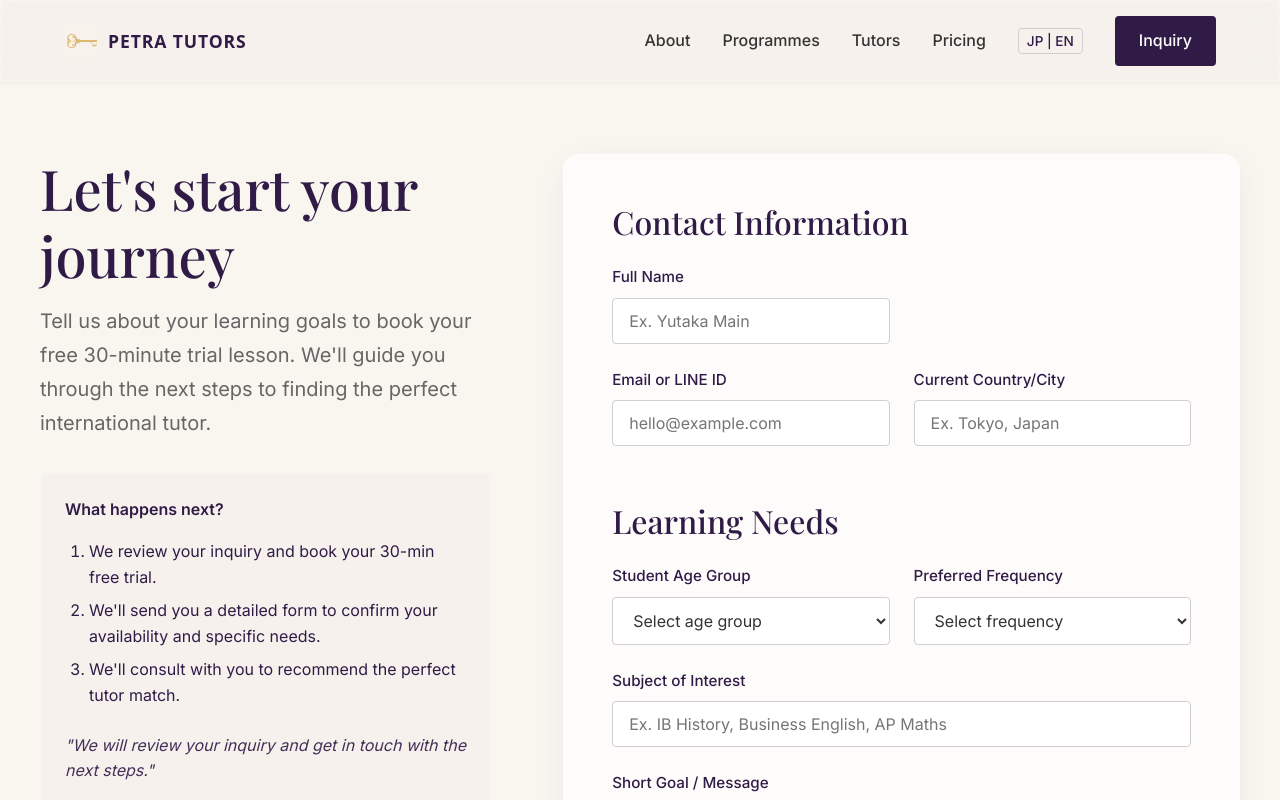
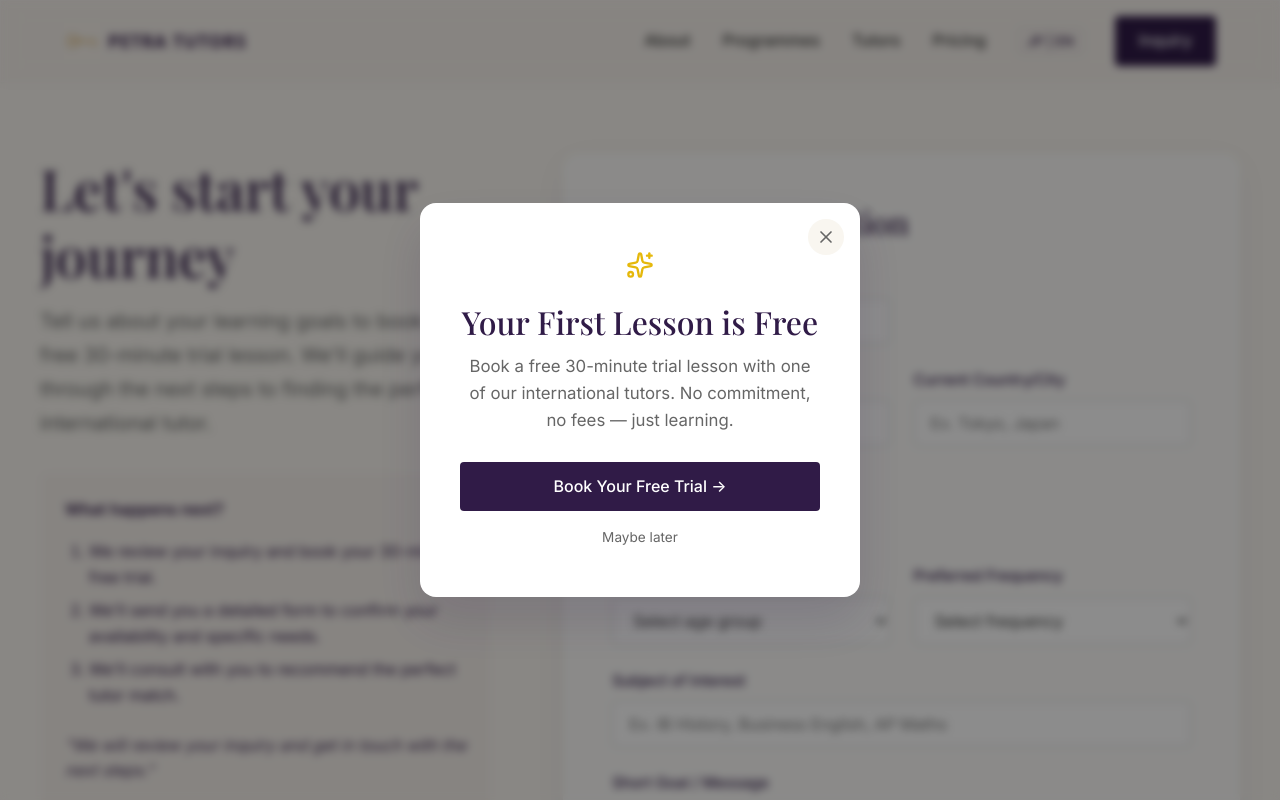
Before and after one commit to petratutorsadmin/petratutors, a React (Vite) app: page /inquiry in a window 1280 px wide. Shown: the top 800 px of the page. Built offline with nearby package versions, Linux system fonts and the light colour scheme; a web font is replaced by a local one.

Commit message:
feat: add welcome popup with free trial CTA, shows once per session

```diff
--- a/src/components/Layout.jsx
+++ b/src/components/Layout.jsx
@@ -1,10 +1,12 @@
 import { Outlet } from 'react-router-dom';
 import Navbar from './Navbar';
 import Footer from './Footer';
+import WelcomePopup from './WelcomePopup';
 
 export default function Layout() {
     return (
         <>
+            <WelcomePopup />
             <Navbar />
             <main>
                 <Outlet />
--- /dev/null
+++ b/src/components/WelcomePopup.jsx
@@ -0,0 +1,44 @@
+import { useState, useEffect } from 'react';
+import { Link } from 'react-router-dom';
+import { X, Sparkles } from 'lucide-react';
+import { useTranslation } from 'react-i18next';
+import styles from './WelcomePopup.module.css';
+
+export default function WelcomePopup() {
+    const { t } = useTranslation();
+    const [visible, setVisible] = useState(false);
+
+    useEffect(() => {
+        const dismissed = sessionStorage.getItem('popup_dismissed');
+        if (!dismissed) {
+            const timer = setTimeout(() => setVisible(true), 2000);
+            return () => clearTimeout(timer);
+        }
+    }, []);
+
+    const handleClose = () => {
+        setVisible(false);
+        sessionStorage.setItem('popup_dismissed', 'true');
+    };
+
+    if (!visible) return null;
+
+    return (
+        <div className={styles.overlay} onClick={handleClose}>
+            <div className={styles.popup} onClick={e => e.stopPropagation()}>
+                <button className={styles.closeBtn} onClick={handleClose}>
+                    <X size={20} />
+                </button>
+                <div className={styles.iconRow}>
+                    <Sparkles size={28} className={styles.sparkle} />
+                </div>
+                <h2 className={`text-h3 ${styles.title}`}>{t('popup.title')}</h2>
+                <p className={styles.desc}>{t('popup.desc')}</p>
+                <Link to="/inquiry" className={`btn btn-primary ${styles.cta}`} onClick={handleClose}>
+                    {t('popup.cta')}
+                </Link>
+                <p className={styles.dismiss} onClick={handleClose}>{t('popup.dismiss')}</p>
+            </div>
+        </div>
+    );
+}
--- /dev/null
+++ b/src/components/WelcomePopup.module.css
@@ -0,0 +1,107 @@
+.overlay {
+    position: fixed;
+    inset: 0;
+    background: rgba(0, 0, 0, 0.45);
+    backdrop-filter: blur(4px);
+    z-index: 9999;
+    display: flex;
+    align-items: center;
+    justify-content: center;
+    padding: 1.5rem;
+    animation: fadeIn 0.3s ease;
+}
+
+@keyframes fadeIn {
+    from { opacity: 0; }
+    to { opacity: 1; }
+}
+
+.popup {
+    background: var(--c-white);
+    border-radius: var(--radius-lg);
+    padding: 3rem 2.5rem;
+    max-width: 440px;
+    width: 100%;
+    text-align: center;
+    position: relative;
+    box-shadow: 0 24px 48px rgba(48, 27, 71, 0.15);
+    animation: slideUp 0.4s ease;
+}
+
+@keyframes slideUp {
+    from {
+        transform: translateY(30px);
+        opacity: 0;
+    }
+    to {
+        transform: translateY(0);
+        opacity: 1;
+    }
+}
+
+.closeBtn {
+    position: absolute;
+    top: 1rem;
+    right: 1rem;
+    background: var(--c-sand);
+    border: none;
+    width: 36px;
+    height: 36px;
+    border-radius: 50%;
+    display: flex;
+    align-items: center;
+    justify-content: center;
+    cursor: pointer;
+    color: var(--c-text-light);
+    transition: all 0.2s;
+}
+
+.closeBtn:hover {
+    background: var(--c-stone);
+    color: var(--c-navy);
+}
+
+.iconRow {
+    margin-bottom: 1rem;
+}
+
+.sparkle {
+    color: var(--c-accent);
+}
+
+.title {
+    margin-bottom: 0.75rem;
+    color: var(--c-navy);
+}
+
+.desc {
+    color: var(--c-text-light);
+    font-size: 1.05rem;
+    line-height: 1.6;
+    margin-bottom: 1.75rem;
+}
+
+.cta {
+    width: 100%;
+    padding: 1rem;
+    font-size: 1.1rem;
+    font-weight: 600;
+}
+
+.dismiss {
+    margin-top: 1rem;
+    font-size: 0.85rem;
+    color: var(--c-text-light);
+    cursor: pointer;
+    transition: color 0.2s;
+}
+
+.dismiss:hover {
+    color: var(--c-navy);
+}
+
+@media (max-width: 768px) {
+    .popup {
+        padding: 2.5rem 1.75rem;
+    }
+}
--- a/src/locales/en.json
+++ b/src/locales/en.json
@@ -218,5 +218,11 @@
     "success_desc": "Thank you for reaching out to Petra Tutors. Our tutoring success team will review your inquiry and reply shortly with the next steps in our matching process.",
     "another": "Submit Another Inquiry",
     "reassurance": "We will review your inquiry and get in touch with the next steps."
+  },
+  "popup": {
+    "title": "Your First Lesson is Free",
+    "desc": "Book a free 30-minute trial lesson with one of our international tutors. No commitment, no fees — just learning.",
+    "cta": "Book Your Free Trial →",
+    "dismiss": "Maybe later"
   }
 }
--- a/src/locales/ja.json
+++ b/src/locales/ja.json
@@ -218,5 +218,11 @@
         "success_desc": "Petra Tutorsへのお問い合わせありがとうございます。担当チームが内容を確認し、講師マッチングに向けた次のステップを近日中にご案内いたします。",
         "another": "新しくお問い合わせを送る",
         "reassurance": "お問い合わせ内容を確認し、次のステップをご案内します。"
+    },
+    "popup": {
+        "title": "初回レッスンは無料です",
+        "desc": "インターナショナルな講師と30分の無料体験レッスンを予約しましょう。費用も契約も不要です。",
+        "cta": "無料体験を予約する →",
+        "dismiss": "あとで"
     }
 }
```
